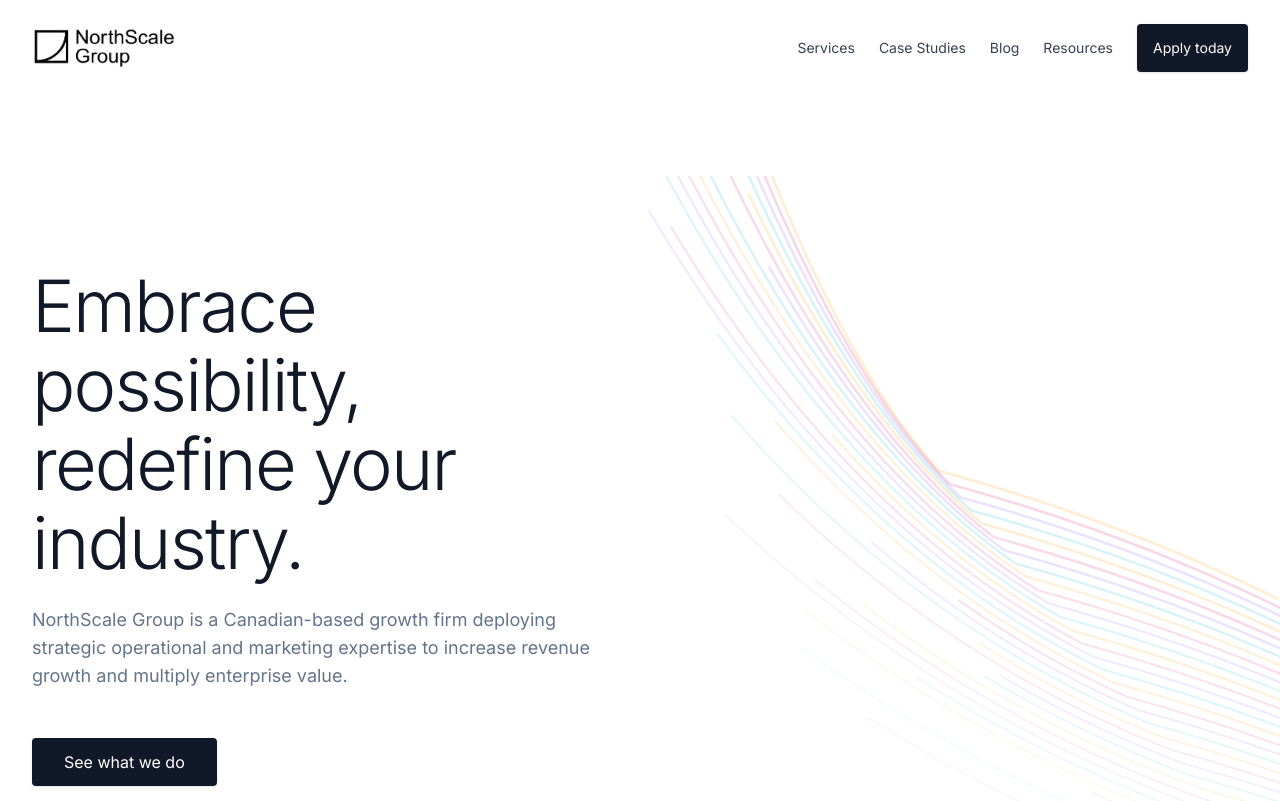
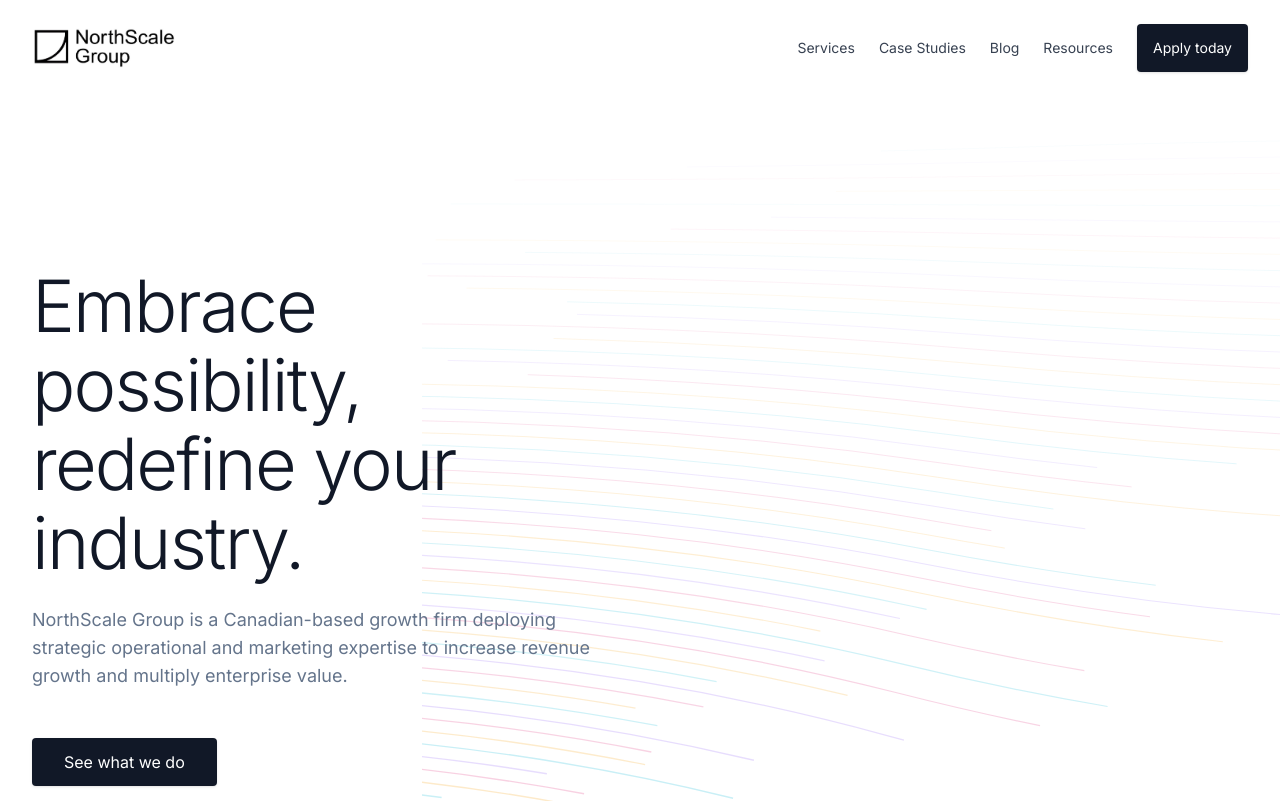
Before and after one commit to marcusbey/northscale, a Next.js app: page / in a window 1280 px wide. Shown: the top 801 px of the page. Built offline with nearby package versions, Linux system fonts and the light colour scheme.

Commit message:
Fixing animation position

```diff
--- a/src/components/ui/background-paths.tsx
+++ b/src/components/ui/background-paths.tsx
@@ -4,26 +4,30 @@ import { motion } from "framer-motion";
 import { Button } from "@/components/ui/button";
 
 function FloatingPaths({ position }: { position: number }) {
-    const paths = Array.from({ length: 36 }, (_, i) => ({
-        id: i,
-        d: `M-${380 - i * 5 * position} -${189 + i * 6}C-${
-            380 - i * 5 * position
-        } -${189 + i * 6} -${312 - i * 5 * position} ${216 - i * 6} ${
-            152 - i * 5 * position
-        } ${343 - i * 6}C${616 - i * 5 * position} ${470 - i * 6} ${
-            684 - i * 5 * position
-        } ${875 - i * 6} ${684 - i * 5 * position} ${875 - i * 6}`,
-        // NorthScale brand colors matching your gradients
-        color: i % 4 === 0 ? '#06b6d4' : i % 4 === 1 ? '#8b5cf6' : i % 4 === 2 ? '#db2777' : '#f59e0b',
-        width: 0.5 + i * 0.02,
-    }));
+    // Wide canvas
+    const W = 1600;
+    const H = 900;
+    const paths = Array.from({ length: 56 }, (_, i) => {
+        const y = H * 0.06 + i * 15; // start higher and cover more of the area
+        const startX = -400 - i * 8 * position; // offscreen left
+        const c1x = W * 0.25 - i * 6 * position;
+        const c1y = H * 0.08 + i * 10;
+        const midX = W * 0.6 - i * 3 * position;
+        const midY = y;
+        const endX = W + 400; // offscreen right
+        const color = i % 4 === 0 ? '#06b6d4' : i % 4 === 1 ? '#8b5cf6' : i % 4 === 2 ? '#db2777' : '#f59e0b';
+        const width = 0.5 + i * 0.02;
+        const d = `M${startX},${y} Q${c1x},${c1y} ${midX},${midY} T${endX},${y}`;
+        return { id: i, d, color, width };
+    });
 
     return (
         <div className="absolute inset-0 pointer-events-none">
             <svg
                 className="w-full h-full"
-                viewBox="0 0 696 316"
+                viewBox="0 0 1600 900"
                 fill="none"
+                preserveAspectRatio="xMidYMid slice"
             >
                 <title>Background Paths</title>
                 {paths.map((path) => (
@@ -61,11 +65,11 @@ export function BackgroundPaths({
 }) {
     return (
         <div className="relative bg-white overflow-hidden py-12 lg:py-20">
-            <div className="max-w-7xl mx-auto px-4 sm:px-6 lg:px-8 relative">
+            <div className="max-w-7xl mx-auto px-4 sm:px-6 lg:px-8 relative z-10">
                 <div className="grid grid-cols-1 lg:grid-cols-2 gap-20 items-center">
                     <div className="space-y-8 relative z-10">
                         <div className="space-y-6">
-                            <h1 className="text-6xl xl:text-7xl font-light text-gray-900 leading-tight tracking-tight">
+                            <h1 className="text-6xl xl:text-7xl font-light text-gray-900 leading-tight tracking-tight md:max-w-[18ch] lg:max-w-[20ch] xl:max-w-[22ch] break-words">
                                 {title}
                             </h1>
                             <div className="space-y-4 text-xl text-gray-600 leading-relaxed max-w-xl">
@@ -84,15 +88,10 @@ export function BackgroundPaths({
                         {/* Empty space for the background paths to show through */}
                     </div>
                 </div>
-
-                {/* Background paths - covering from hero text container to beyond browser edge */}
-                <div className="absolute top-0 bottom-0 pointer-events-none" style={{
-                    left: 'calc(50% - 10rem)', // Start from around the hero text container edge
-                    right: 'calc(-100vw + 100%)', // Extend way beyond the right edge of the viewport
-                    width: '200vw' // Ensure it covers well beyond viewport
-                }}>
-                    <FloatingPaths position={1} />
-                </div>
+            </div>
+            {/* Background paths - start earlier than center and cover full right area */}
+            <div className="absolute inset-y-0 left-[36%] right-0 pointer-events-none z-0 lg:left-[33%]">
+                <FloatingPaths position={1} />
             </div>
         </div>
     );
```
